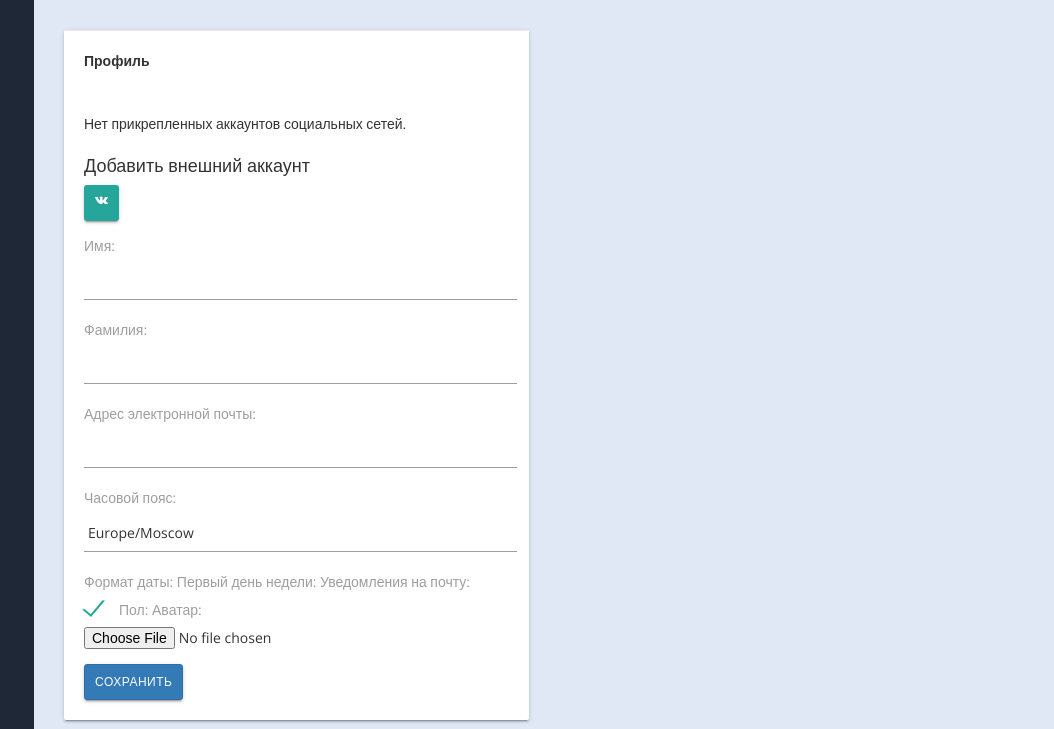
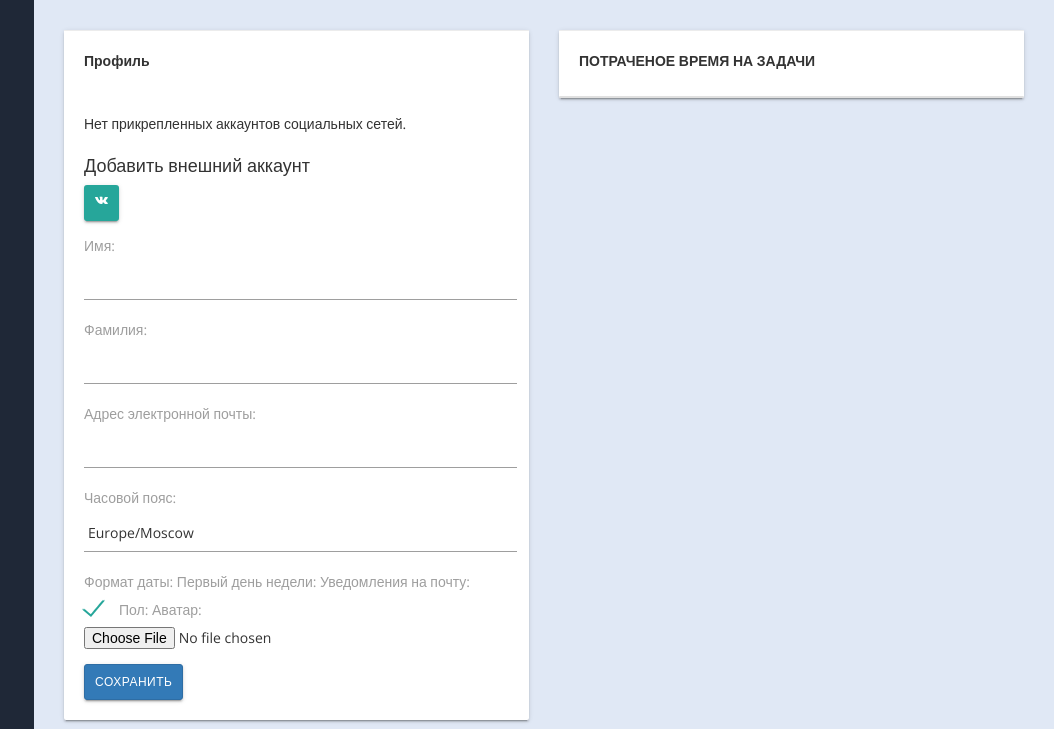
Before and after one commit to kpronink/JTDI, a Django app: template JtdiTASKS/templates/JtdiTASKS/profile.html in a window 1280 px wide. Shown: the part 138-867 px from the top of the page, without its empty margins (226-1280 px from the left). Run offline with Django 3.2, Linux system fonts and the light colour scheme; the template is opened without the code that fills it: values that come from a table or form of the project are taken from there, others are empty; some libraries are stand-ins or nearby versions.

Commit message:
fix some bugs

```diff
--- a/JtdiTASKS/templates/JtdiTASKS/profile.html
+++ b/JtdiTASKS/templates/JtdiTASKS/profile.html
@@ -38,6 +38,21 @@
                     </div>
                 </div>
             </div>
+            <div class="col-md-6">
+                <div class="row">
+                    <div class="col-xs-12">
+                        <div class="card">
+                            <div class="card-action"> <b>Потраченое время на задачи</b> </div>
+                            <div class="card-image">
+                                <div class="collection"> {% for task in task_time %} <a href="{% url 'task_detail' pk=task.0.pk %}" class="collection-item">{{ task.0.title }}
+                                        <span class="badge" data-badge-caption="">{{ task.1.full_time__sum }}</span>
+                                    {% endfor %}
+                                </div>
+                            </div>
+                        </div>
+                    </div>
+                </div>
+            </div>
         </div>
     </div>
 </div> {% endblock content %}
```
Also changed, not shown: JtdiTASKS/templates/JtdiTASKS/task_detail.html (+9 -3 lines), JtdiTASKS/views.py (+10 -3 lines).
